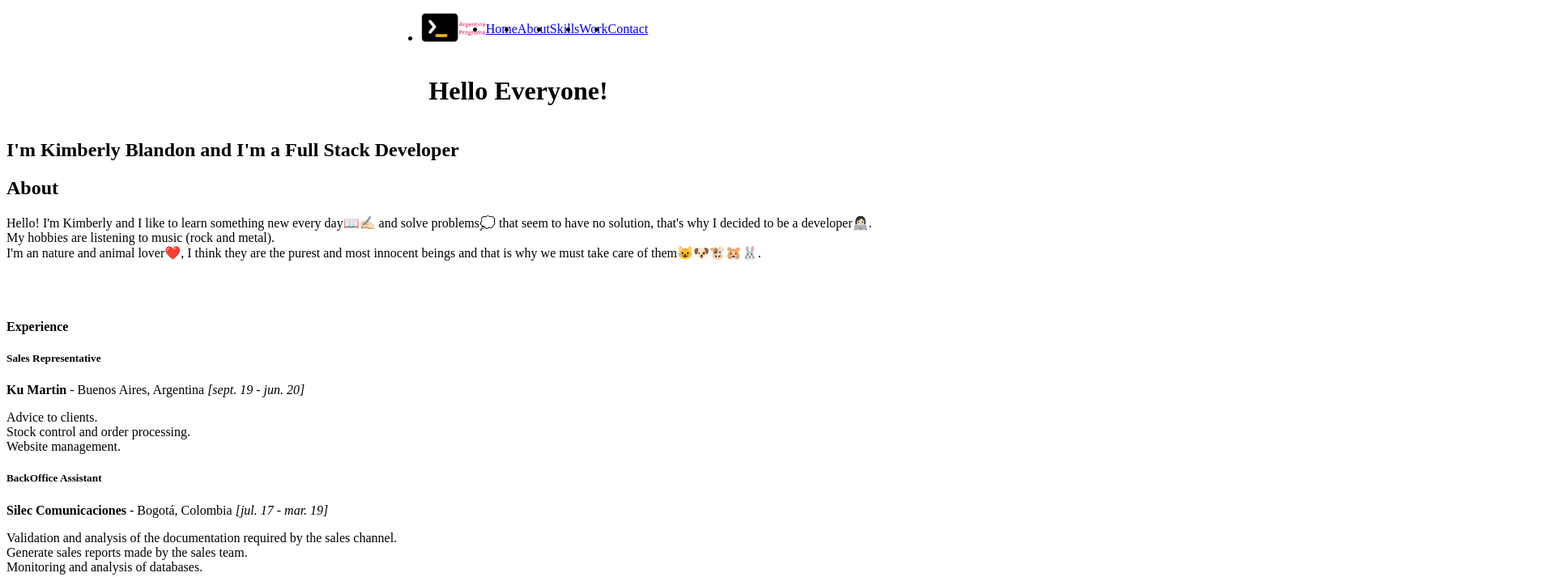
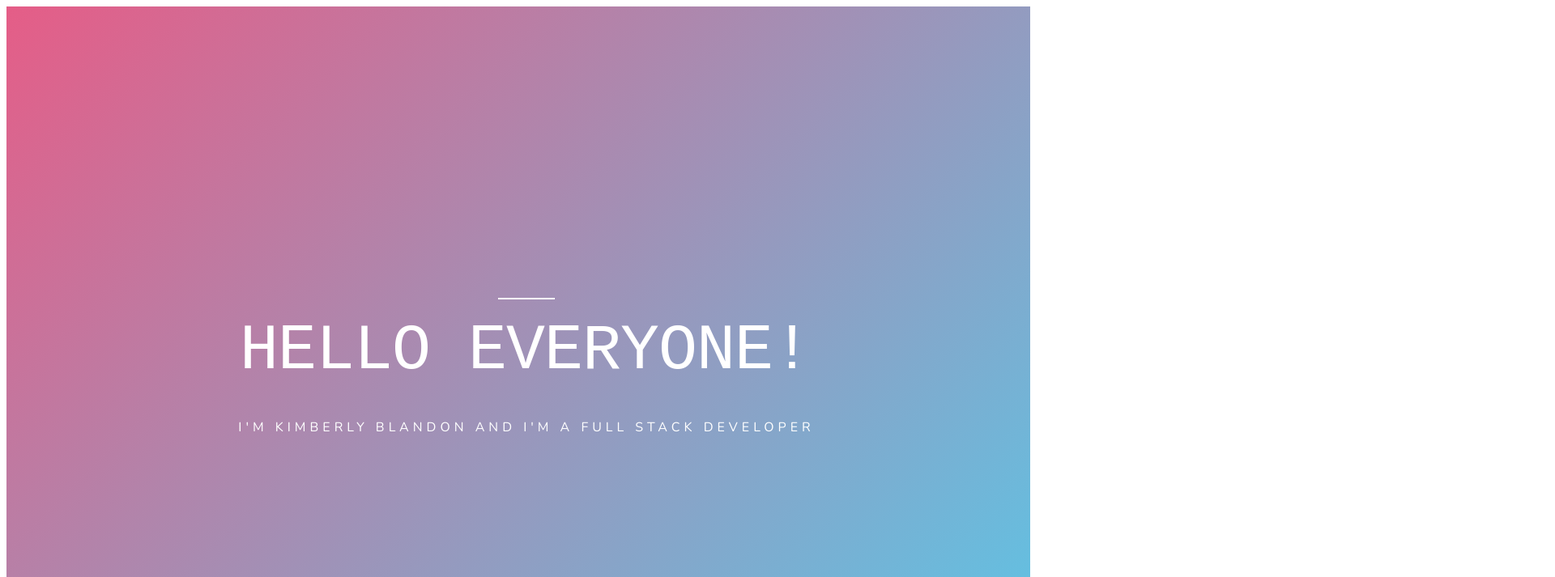
Before and after one commit to Kimblag/portfolio-FrontEnd, a plain HTML site: page index.html in a window 1280 px wide. Shown: the top 713 px of the page at 81% size, 1920 px wide, since content can reach past the window. Drawn offline with nearby package versions, Linux system fonts and the light colour scheme; no server answers; some icons are missing.

Commit message:
fixed styles

```diff
--- a/index.html
+++ b/index.html
@@ -13,7 +13,7 @@
     <link href="https://fonts.googleapis.com/css2?family=Nunito:wght@200;300;400&display=swap" rel="stylesheet">
 
     <!-- Main CSS -->
-    <link rel="stylesheet" href="styles.css" type="text/css" />
+    <link rel="stylesheet" href="style.css" type="text/css" />
 </head>
 
 <body>
```
